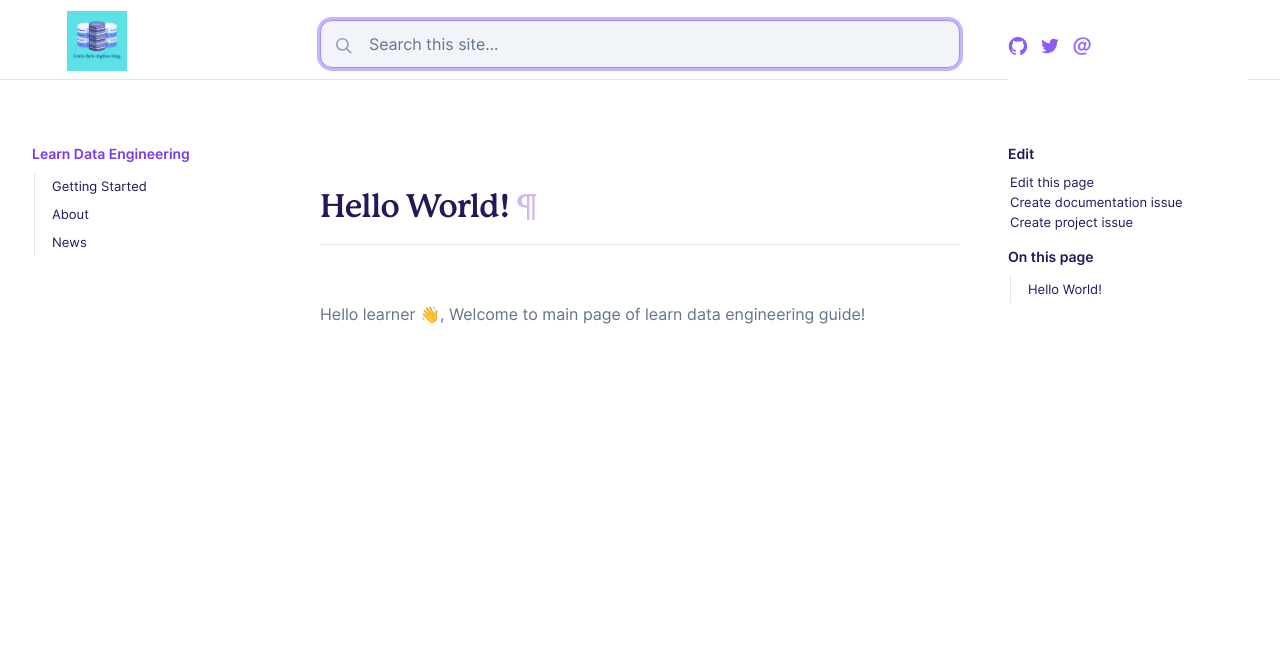
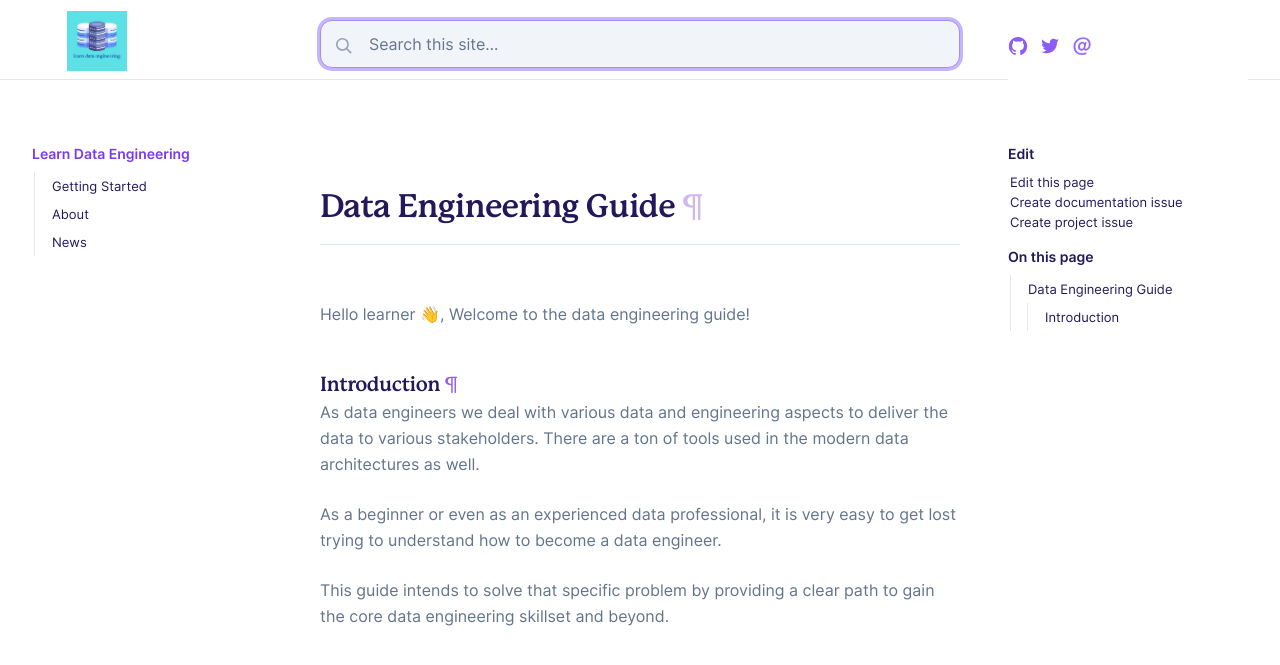
Before and after one commit to learndataengineering/learndataengineering.guide, a Jekyll site: the page built from pages/index.md, in a window 1280 px wide. Shown: the top 665 px of the page. Built offline with Jekyll 4.4.1, drawn with Linux system fonts in a browser that asks for light colours.

Commit message:
Add intro to main page

```diff
--- a/pages/index.md
+++ b/pages/index.md
@@ -1,7 +1,15 @@
 ---
 layout: page
-title: Hello World!
+title: Data Engineering Guide
 permalink: /
 ---
 
-Hello learner 👋, Welcome to main page of learn data engineering guide!
+Hello learner 👋, Welcome to the data engineering guide!
+
+### Introduction
+
+As data engineers we deal with various data and engineering aspects to deliver the data to various stakeholders. There are a ton of tools used in the modern data architectures as well.
+
+As a beginner or even as an experienced data professional, it is very easy to get lost trying to understand how to become a data engineer.
+
+This guide intends to solve that specific problem by providing a clear path to gain the core data engineering skillset and beyond.
```
